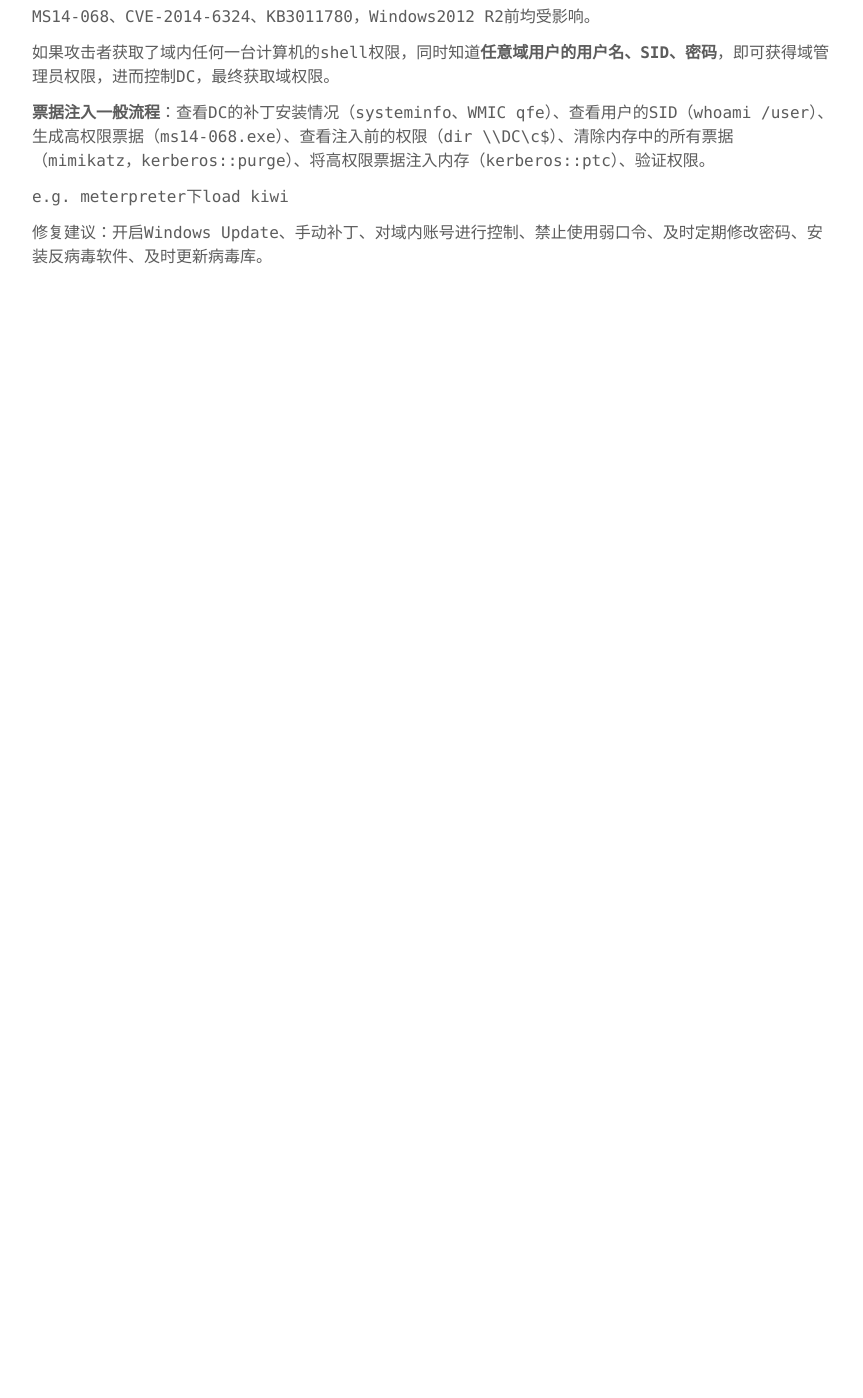
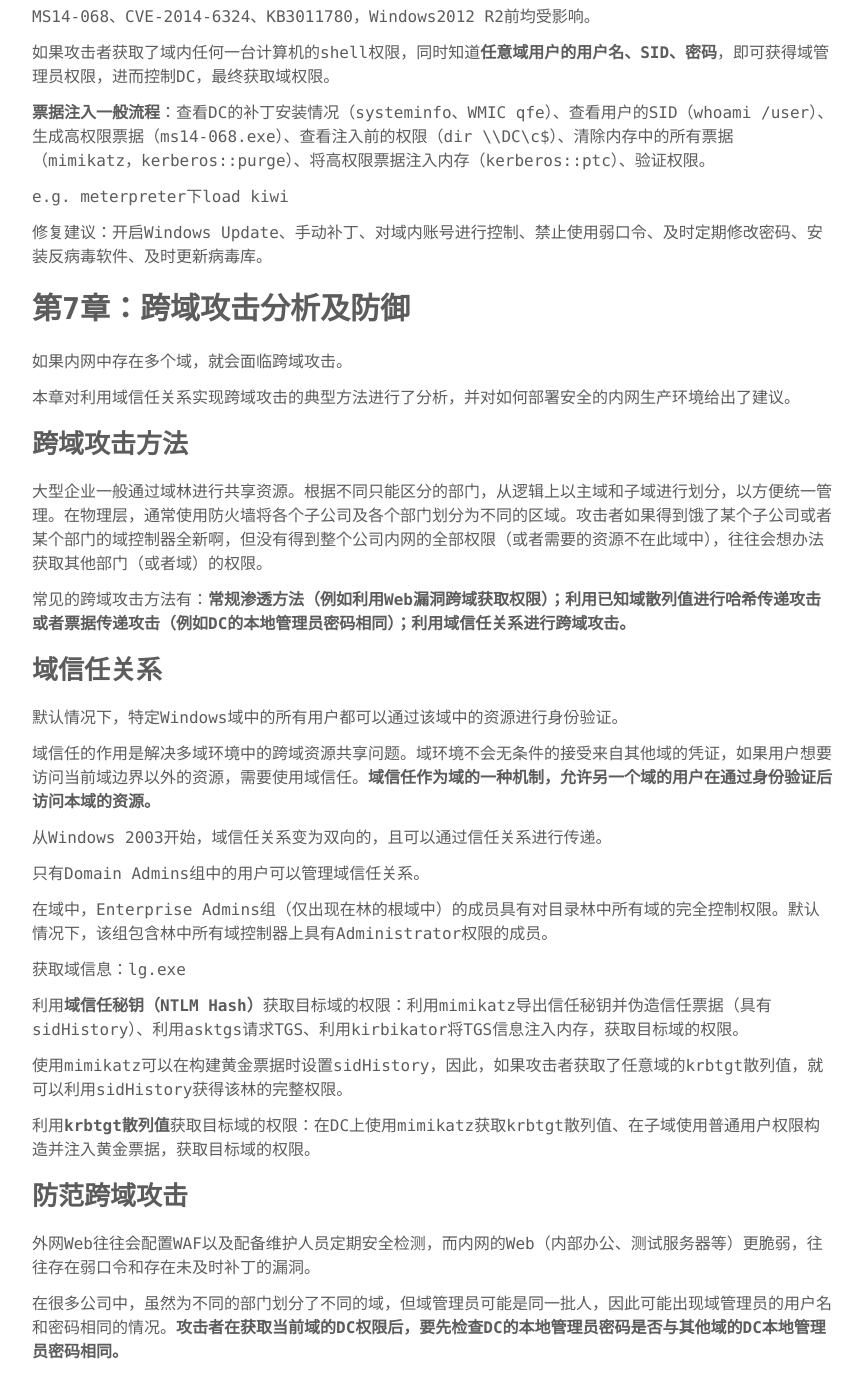
Before and after one commit to SewellDinG/sewellding.github.io, a Jekyll site: the page built from _posts/2020-04-19-《内网安全攻防：渗透测试实战指南》知识点概括.md, in a window 1280 px wide and 1400 px high, scrolled down 14650 px. Shown: the whole window, without its empty margins (207-1070 px from the left). Built offline with Jekyll 4.4.1, drawn with Linux system fonts in a browser that asks for light colours; before the commit the page ends 14955 px from its top, so only the background shows below that.

Commit message:
Update 《内网安全攻防：渗透测试实战指南》知识点概括

```diff
--- a/_posts/2020-04-19-《内网安全攻防：渗透测试实战指南》知识点概括.md
+++ b/_posts/2020-04-19-《内网安全攻防：渗透测试实战指南》知识点概括.md
@@ -536,3 +536,41 @@ MS14-068、CVE-2014-6324、KB3011780，Windows2012 R2前均受影响。
 e.g. meterpreter下load kiwi
 
 修复建议：开启Windows Update、手动补丁、对域内账号进行控制、禁止使用弱口令、及时定期修改密码、安装反病毒软件、及时更新病毒库。
+
+# 第7章：跨域攻击分析及防御
+
+如果内网中存在多个域，就会面临跨域攻击。
+
+本章对利用域信任关系实现跨域攻击的典型方法进行了分析，并对如何部署安全的内网生产环境给出了建议。
+
+## 跨域攻击方法
+
+大型企业一般通过域林进行共享资源。根据不同只能区分的部门，从逻辑上以主域和子域进行划分，以方便统一管理。在物理层，通常使用防火墙将各个子公司及各个部门划分为不同的区域。攻击者如果得到饿了某个子公司或者某个部门的域控制器全新啊，但没有得到整个公司内网的全部权限（或者需要的资源不在此域中），往往会想办法获取其他部门（或者域）的权限。
+
+常见的跨域攻击方法有：**常规渗透方法（例如利用Web漏洞跨域获取权限）；利用已知域散列值进行哈希传递攻击或者票据传递攻击（例如DC的本地管理员密码相同）；利用域信任关系进行跨域攻击。**
+
+## 域信任关系
+
+默认情况下，特定Windows域中的所有用户都可以通过该域中的资源进行身份验证。
+
+域信任的作用是解决多域环境中的跨域资源共享问题。域环境不会无条件的接受来自其他域的凭证，如果用户想要访问当前域边界以外的资源，需要使用域信任。**域信任作为域的一种机制，允许另一个域的用户在通过身份验证后访问本域的资源。**
+
+从Windows 2003开始，域信任关系变为双向的，且可以通过信任关系进行传递。
+
+只有Domain Admins组中的用户可以管理域信任关系。
+
+在域中，Enterprise Admins组（仅出现在林的根域中）的成员具有对目录林中所有域的完全控制权限。默认情况下，该组包含林中所有域控制器上具有Administrator权限的成员。
+
+获取域信息：lg.exe
+
+利用**域信任秘钥（NTLM Hash）**获取目标域的权限：利用mimikatz导出信任秘钥并伪造信任票据（具有sidHistory）、利用asktgs请求TGS、利用kirbikator将TGS信息注入内存，获取目标域的权限。
+
+使用mimikatz可以在构建黄金票据时设置sidHistory，因此，如果攻击者获取了任意域的krbtgt散列值，就可以利用sidHistory获得该林的完整权限。
+
+利用**krbtgt散列值**获取目标域的权限：在DC上使用mimikatz获取krbtgt散列值、在子域使用普通用户权限构造并注入黄金票据，获取目标域的权限。
+
+## 防范跨域攻击
+
+外网Web往往会配置WAF以及配备维护人员定期安全检测，而内网的Web（内部办公、测试服务器等）更脆弱，往往存在弱口令和存在未及时补丁的漏洞。
+
+在很多公司中，虽然为不同的部门划分了不同的域，但域管理员可能是同一批人，因此可能出现域管理员的用户名和密码相同的情况。**攻击者在获取当前域的DC权限后，要先检查DC的本地管理员密码是否与其他域的DC本地管理员密码相同。**
```
